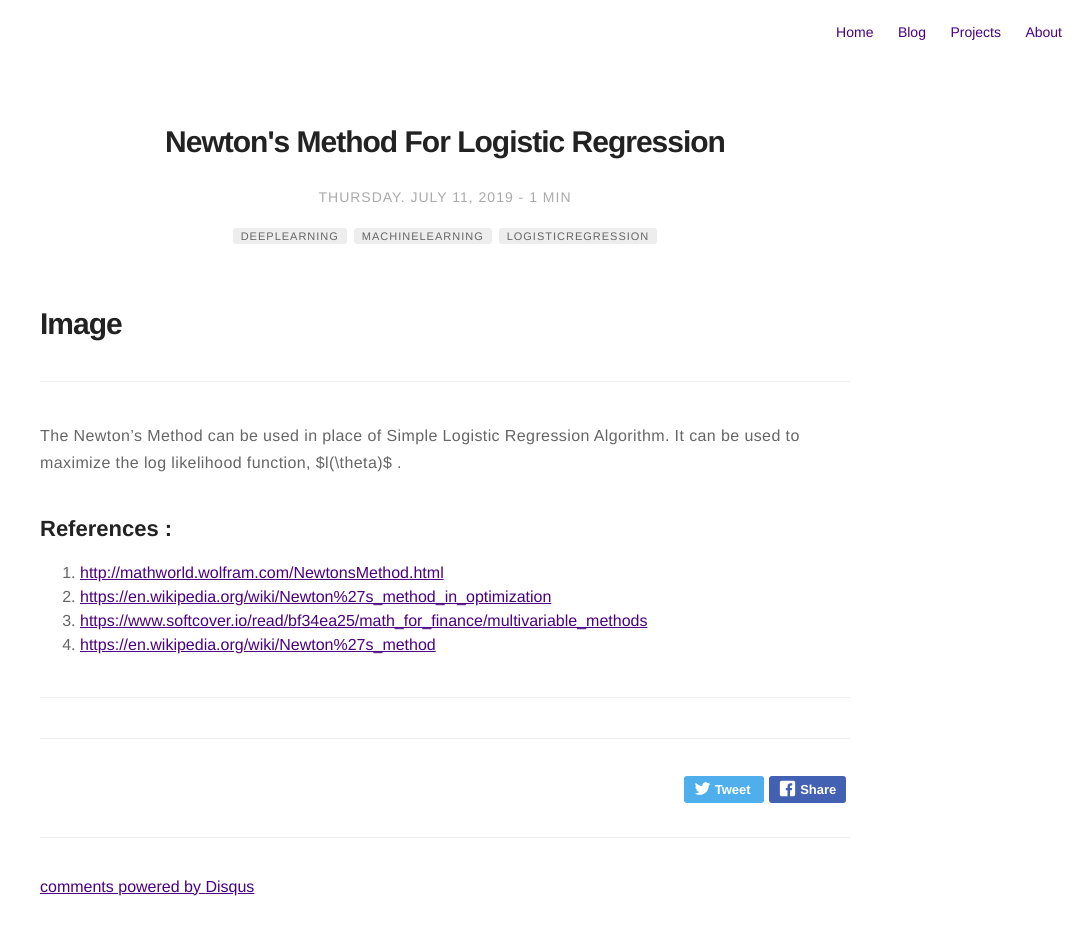
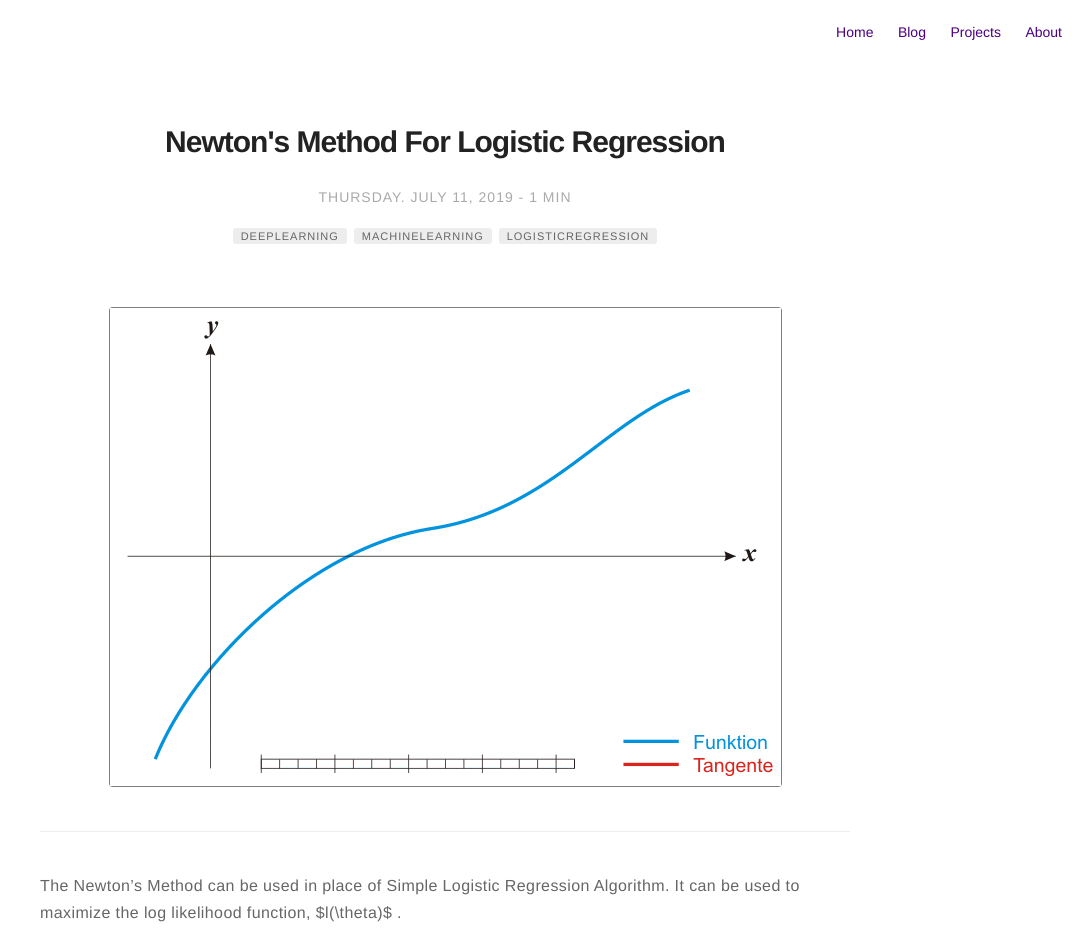
Before and after one commit to kaushkay/kaushkay.github.io, a Jekyll site: the page built from _posts/2019-07-10-Newton's-Method-Logistic-Regression.markdown, in a window 1280 px wide, cut to the strip 0-932 px from the top of the page. Shown: the whole strip, without its empty margins (195-1280 px from the left). Built offline with Jekyll 4.4.1, drawn with Linux system fonts in a browser that asks for light colours.

Commit message:
Updated nmlr

```diff
--- a/_posts/2019-07-10-Newton's-Method-Logistic-Regression.markdown
+++ b/_posts/2019-07-10-Newton's-Method-Logistic-Regression.markdown
@@ -11,8 +11,8 @@ author: kaushkay
 description: This algorithm can be used in the place of "Simple Logistic Regression".
 ---
 
+<div style="text-align:center"><img src="/assets/images/blogs/nmlr/NewtonIteration_Ani.gif"></div>
 
-# Image
 ---
 
 The Newton's Method can be used in place of Simple Logistic Regression Algorithm. It can be used to maximize the log likelihood function, $l(\theta)$ .
```
Also changed, not shown: assets/images/blogs/nmlr/NewtonIteration_Ani.gif (renamed from assets/images/nmlr/NewtonIteration_Ani.gif).
